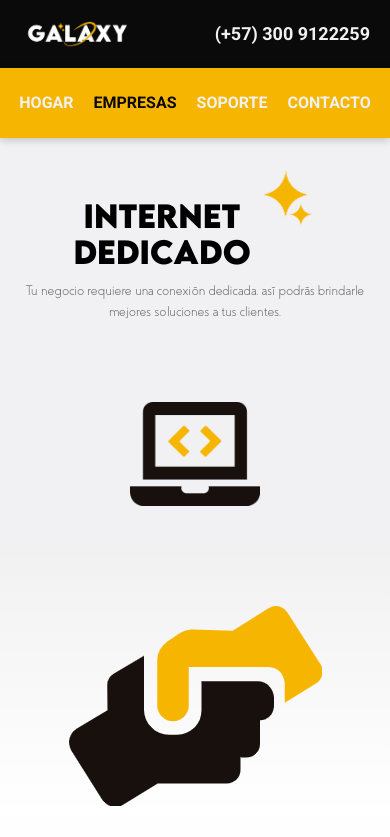
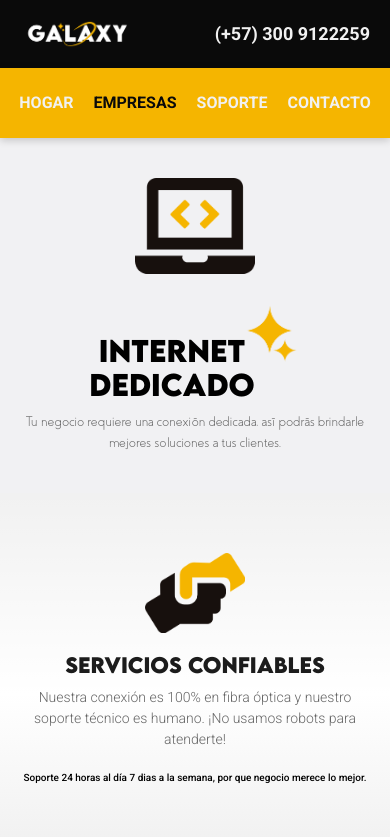
Before and after one commit to Saarmyx/web-Galaxy-sar, a React (Vite) app: page /internet-dedicado in a window 390 px wide. Shown: the top 837 px of the page. Built offline with nearby package versions, Linux system fonts and the light colour scheme.

Commit message:
Arreglos varios

```diff
--- a/src/components/pages/Empresas.css
+++ b/src/components/pages/Empresas.css
@@ -8,6 +8,7 @@
 
 .dedicado-content {
   display: flex;
+  flex-direction: row-reverse;
   flex-wrap: wrap;
   justify-content: center;
   align-items: center;
@@ -107,6 +108,46 @@
   padding-bottom: 50px;
 }
 
+/* Laptop (≤1440px) */
+@media (max-width: 1440px) {
+  .dedicado-section {
+    padding: 100px 2px;
+  }
+
+  .dedicado-section .text-section h1 {
+    font-size: 42px;
+  }
+
+  .dedicado-section .text-section p {
+    font-size: 20px;
+  }
+
+  .dedicado-content {
+    gap: 60px;
+  }
+
+  .estrellas-img {
+    width: 120px;
+    margin-top: -60px;
+  }
+
+  .laptop img {
+    width: 240px;
+  }
+
+  .service-container h2 {
+    font-size: 32px;
+  }
+
+  .service-container p {
+    font-size: 18px;
+  }
+
+  .service-container .note {
+    font-size: 11px;
+  }
+}
+
 /* Pantallas muy grandes (≥1600px) */
 @media (min-width: 1600px) {
   .dedicado-section {
@@ -129,12 +170,17 @@
     font-size: 22px;
   }
 }
+/* ===== Tablet vertical (≤768px) ===== */
+@media (max-width: 768px) {
+  /* ===== Internet Dedicado ===== */
+  .dedicado-section {
+    padding: 60px 20px;
+  }
 
-/* Tablet vertical (≤768px) */
-@media (max-width: 768px) {
   .dedicado-content {
     flex-direction: column;
     text-align: center;
+    gap: 40px;
   }
 
   .dedicado-section .text-section {
@@ -142,9 +188,23 @@
     max-width: 100%;
   }
 
+  .dedicado-section .text-section h1 {
+    font-size: 36px;
+  }
+
+  .dedicado-section .text-section p {
+    font-size: 18px;
+  }
+
   .contenedor-estrellas-e {
     justify-content: center;
     margin-top: 20px;
+  }
+
+  .estrellas-img {
+    width: 80px;
+    margin-top: -40px;
+    margin-left: -50px;
   }
 
   .laptop {
@@ -152,9 +212,24 @@
   }
 
   .laptop img {
-    width: 160px;
+    width: 200px;
     max-width: 100%;
     margin: 0 auto;
+  }
+
+  /* ===== Servicios ===== */
+  .service-section {
+    align-items: center;
+    padding: 40px 20px;
+    gap: 30px;
+  }
+
+  .service-text h1 {
+    font-size: 36px;
+  }
+
+  .service-text p {
+    font-size: 18px;
   }
 
   .service-container {
@@ -172,16 +247,32 @@
   .service-container .note {
     font-size: 12px;
   }
+
+  .service-image img {
+    width: 140px;
+  }
+
+  .info-icons {
+    display: grid;
+    grid-template-columns: 1fr 1fr;
+    gap: 30px;
+    padding: 30px 20px;
+  }
+
+  .info-item {
+    margin: 0 auto;
+  }
 }
 
-/* Móviles (≤480px) */
-@media (max-width: 480px) {
+/* ===== Móvil (≤425px) ===== */
+@media (max-width: 425px) {
+  /* Internet Dedicado */
   .dedicado-section {
     padding: 40px 16px;
   }
 
   .dedicado-section .text-section h1 {
-    font-size: 30px;
+    font-size: 28px;
   }
 
   .dedicado-section .text-section p {
@@ -191,10 +282,20 @@
   .estrellas-img {
     width: 60px;
     margin-top: -30px;
+    margin-left: -50px;
   }
 
   .laptop img {
-    width: 130px;
+    width: 120px;
+  }
+
+  /* Servicios */
+  .service-text h1 {
+    font-size: 28px;
+  }
+
+  .service-text p {
+    font-size: 16px;
   }
 
   .service-container h2 {
@@ -205,7 +306,30 @@
     font-size: 14px;
   }
 
+  .service-container img {
+    width: 100px;
+    max-width: 100%;
+    height: auto;
+    margin-bottom: 20px;
+  }
+
   .service-container .note {
     font-size: 10px;
   }
+
+  .service-image img {
+    width: 120px;
+  }
+
+  .info-icons {
+    grid-template-columns: 1fr;
+  }
+
+  .info-item img {
+    width: 100px;
+  }
+
+  .info-item p {
+    font-size: 14px;
+  }
 }
--- a/src/components/pages/InternetDedicado.jsx
+++ b/src/components/pages/InternetDedicado.jsx
@@ -12,6 +12,10 @@ const InternetDedicado = () => {
         {/* Sección principal */}
         <section className="dedicado-section" aria-labelledby="titulo-dedicado">
           <div className="dedicado-content">
+            {/* Imagen */}
+            <div className="laptop">
+              <img src="/settings.png" alt="Laptop con ajustes" />
+            </div>
             {/* Texto */}
             <div className="text-section">
               <div className="contenedor-estrellas-e">
@@ -24,11 +28,6 @@ const InternetDedicado = () => {
                 Tu negocio requiere una conexión dedicada, así podrás brindarle mejores soluciones a
                 tus clientes.
               </p>
-            </div>
-
-            {/* Imagen */}
-            <div className="laptop">
-              <img src="/settings.png" alt="Laptop con ajustes" />
             </div>
           </div>
         </section>
```
